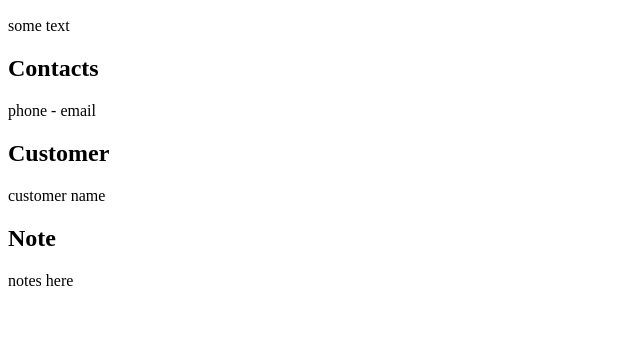
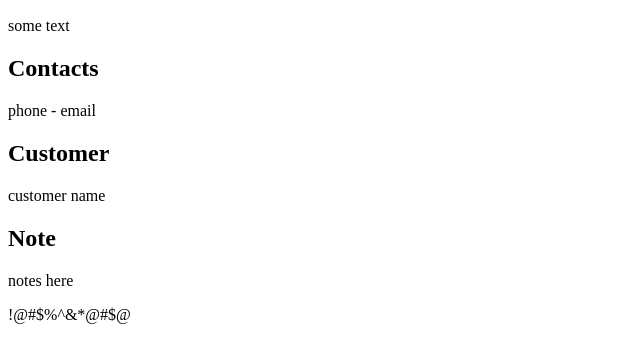
Before and after one commit to ayona707070/hostopia.com, a plain HTML site: page index.html in a window 1280 px wide. Shown: the part 96-458 px from the top of the page, without its empty margins (0-640 px from the left). Drawn offline with Linux system fonts and the light colour scheme.

Commit message:
added obsolete features2

```diff
--- a/index.html
+++ b/index.html
@@ -16,5 +16,7 @@
 
 <h2>Note</h2>
 <p>notes here</p>
+
+<p>!@#$%^&*@#$@</p>
 </body>
 </html>
```
